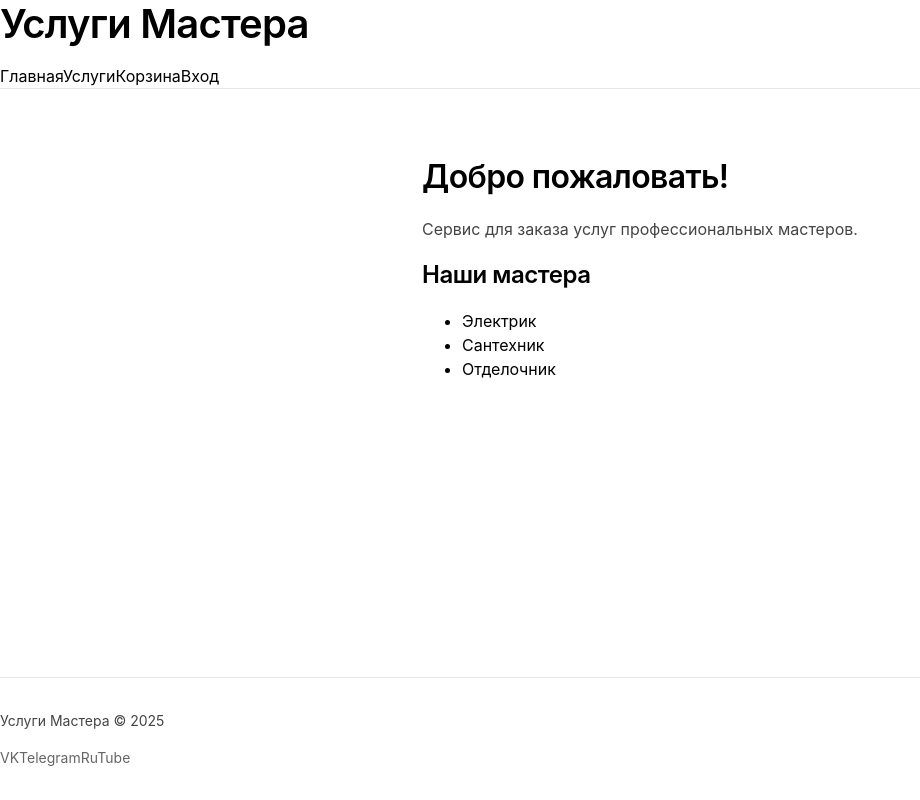
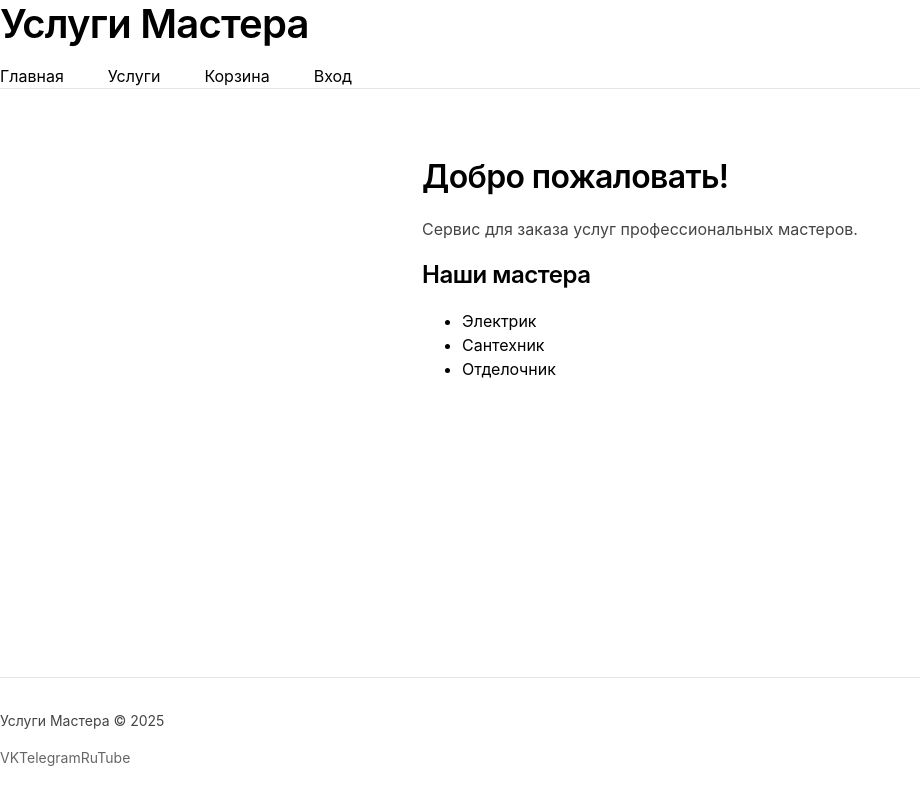
Before and after one commit to darkovvv/site, a Next.js app in the folder frontend/: page / in a window 1280 px wide. Shown: the whole page, without its empty margins (0-920 px from the left). Built offline with nearby package versions, Linux system fonts and the light colour scheme.

Commit message:
Update globals.css

```diff
--- a/frontend/app/globals.css
+++ b/frontend/app/globals.css
@@ -228,3 +228,9 @@ img, video {
   height: auto;
   display: block;
 }
+
+nav {
+  display: flex;
+  align-items: center;
+  gap: 44px;
+}
```
